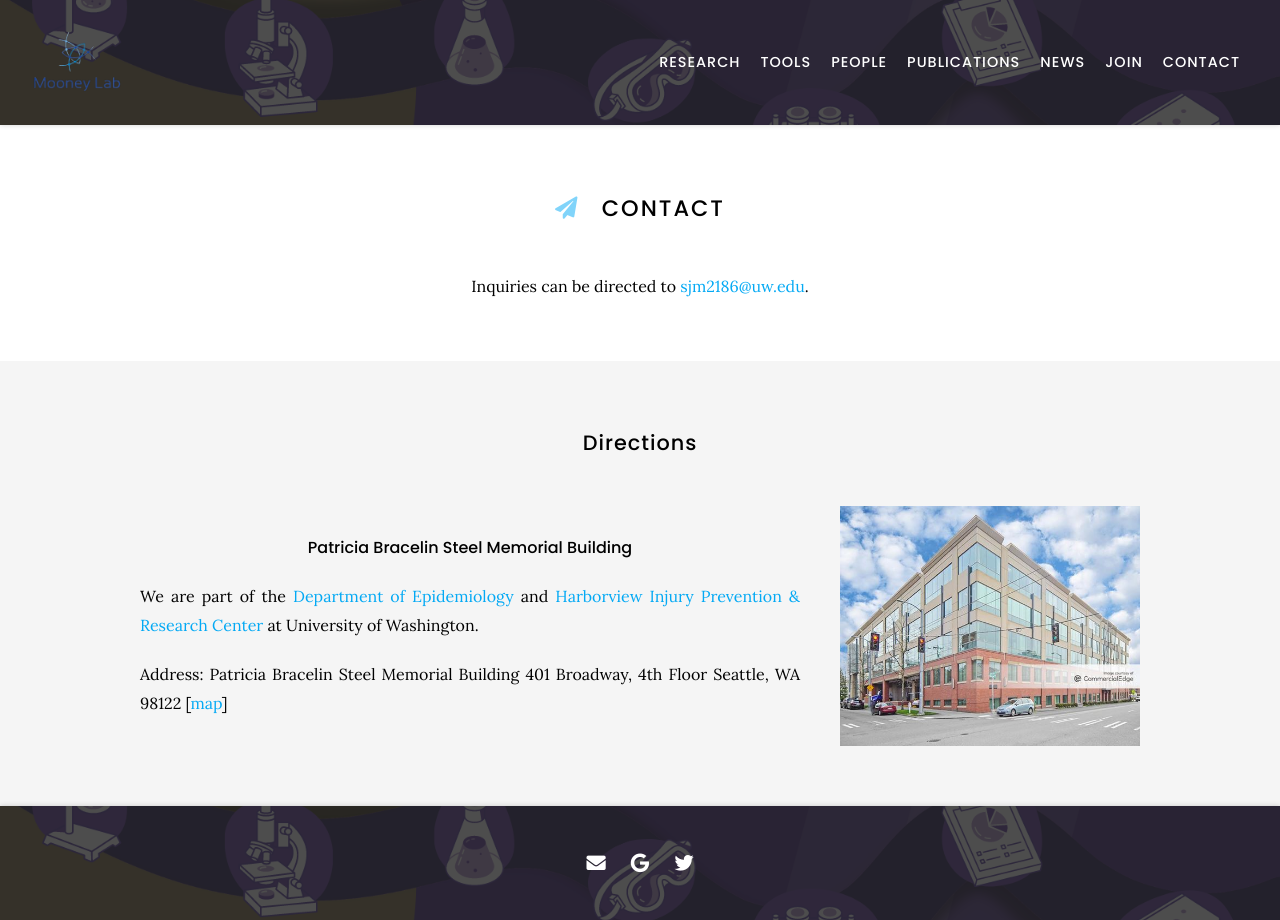
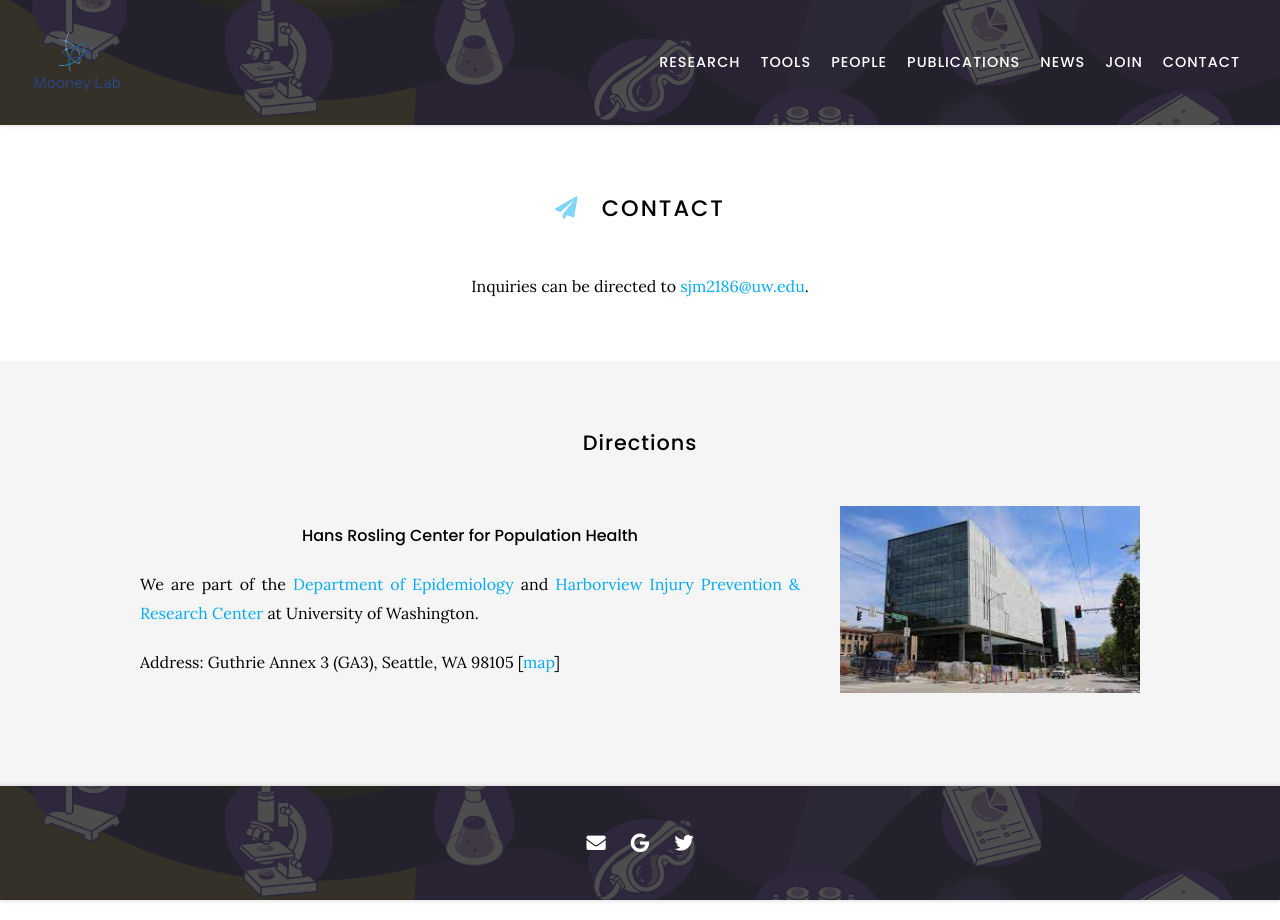
Before and after one commit to xinyangr/mooney_lab.github.io, a Jekyll site: the page built from contact/index.md, in a window 1280 px wide. Built offline with Jekyll 4.4.1, drawn with Linux system fonts in a browser that asks for light colours; nearby versions of some CDN libraries.

Commit message:
Update index.md

```diff
--- a/contact/index.md
+++ b/contact/index.md
@@ -16,13 +16,13 @@ Inquiries can be directed to [sjm2186@uw.edu](mailto:sjm2186@uw.edu).
 {% capture text %}
 We are part of the [Department of Epidemiology](https://epi.washington.edu/) and [Harborview Injury Prevention & Research Center](https://hiprc.org/) at University of Washington.
 
-Address: Patricia Bracelin Steel Memorial Building 401 Broadway, 4th Floor Seattle, WA 98122 [[map](https://goo.gl/maps/TJUNT9x6583RAJK88)]
+Address: Guthrie Annex 3 (GA3), Seattle, WA 98105 [[map](https://goo.gl/maps/oS8a12N6GpcbyhPC7)]
 
 {% endcapture %}
 
 {%
   include feature.html
-  image="images/address.jpeg"
-  headline="Patricia Bracelin Steel Memorial Building"
+  image="images/phb.jpeg"
+  headline="Hans Rosling Center for Population Health"
   text=text
 %}
```
